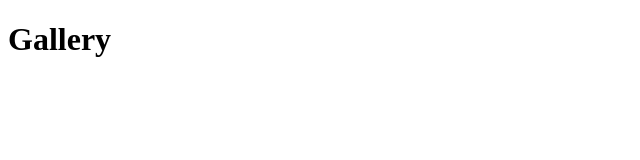
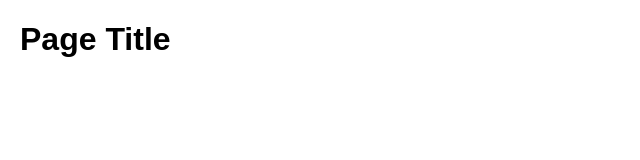
Before and after one commit to hassan3208/campus-events, a website: page src/gallery.html in a window 1280 px wide. Shown: the whole page, without its empty margins (0-640 px from the left). Drawn offline with Linux system fonts and the light colour scheme.

Commit message:
Added Dockerfile for project and give commented instruction for members

```diff
--- a/src/gallery.html
+++ b/src/gallery.html
@@ -1,10 +1,22 @@
 <!DOCTYPE html>
 <html>
 <head>
-  <title>Gallery</title>
+  <title>REPLACE THIS TITLE</title>
   <link rel="stylesheet" href="../styles/style.css">
 </head>
 <body>
-  <h1>Gallery</h1>
+
+  <!-- ============================= -->
+  <!-- TODO: Page Content Starts Here -->
+  <!-- Instructions:
+       1. Add your page-specific content
+       2. Keep design consistent with other pages
+       3. Do NOT break CSS link
+       4. Use proper headings (h1, h2, etc.)
+  -->
+  <!-- ============================= -->
+
+  <h1>Page Title</h1>
+
 </body>
 </html>
--- a/styles/style.css
+++ b/styles/style.css
@@ -0,0 +1,15 @@
+/* ============================= */
+/* Global Styles (Shared by all pages) */
+/* Instructions:
+   1. Keep styles consistent across pages
+   2. Do NOT override others' work without discussion
+   3. Use classes instead of inline styles
+*/
+/* ============================= */
+
+body {
+  font-family: Arial, sans-serif;
+  margin: 20px;
+}
+
+/* Add your styles below */
```
Also changed, not shown: src/contact.html (+14 -2 lines), src/destination.html (+14 -2 lines), src/index.html (+14 -2 lines), src/packages.html (+14 -2 lines), 2 other files.
